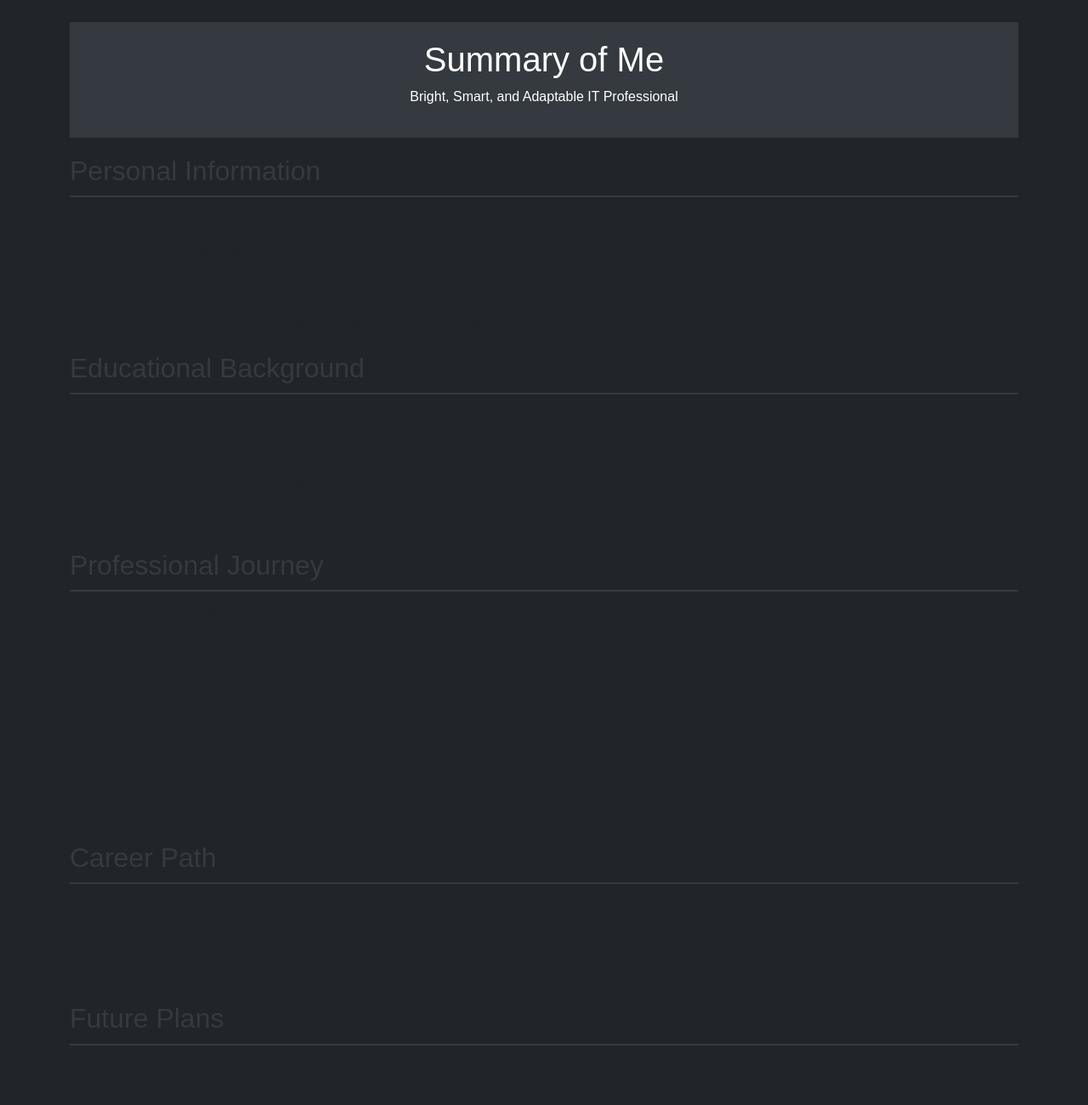
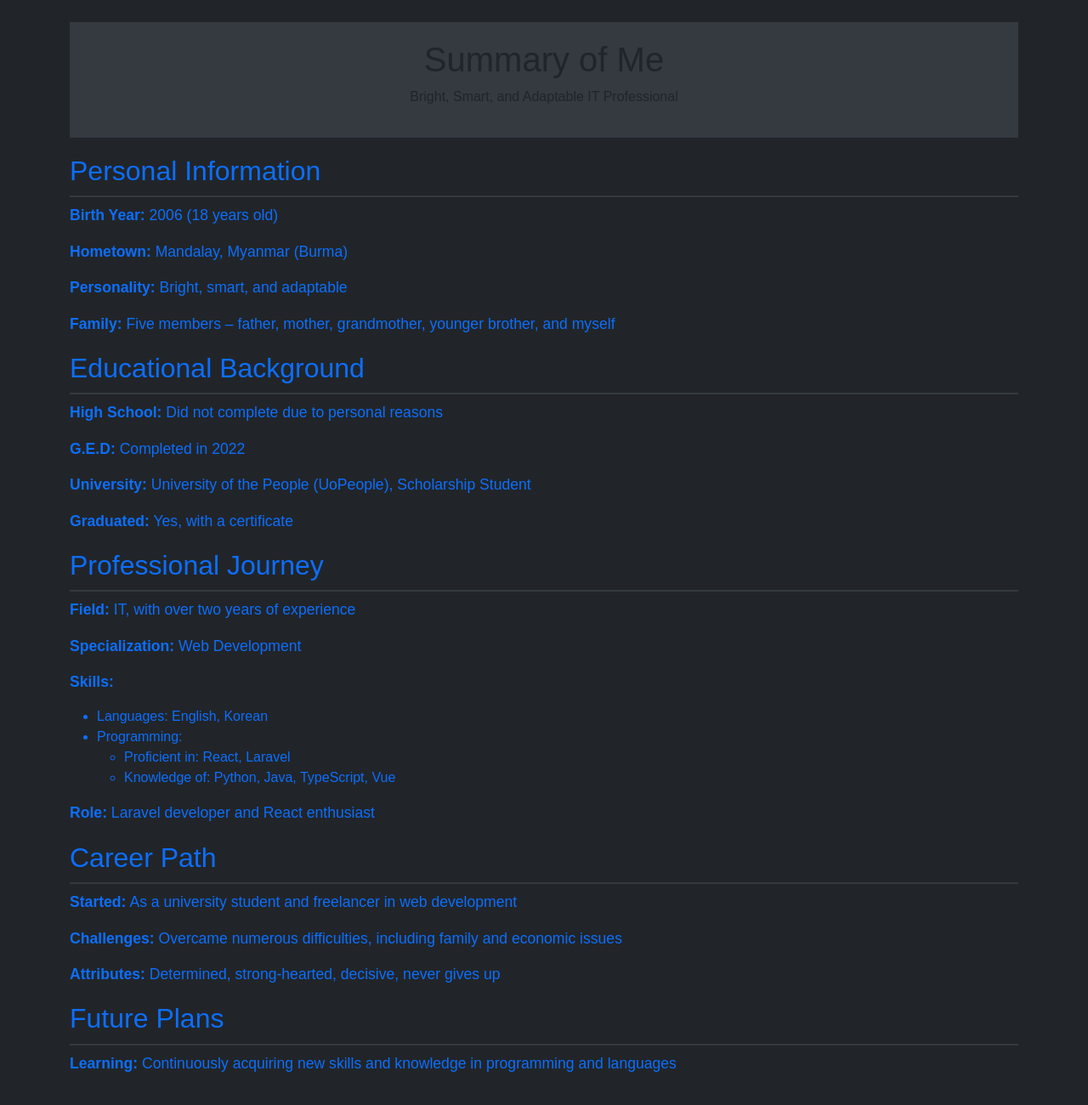
Before and after one commit to ZinSoeTun/My-Portfolio, a plain HTML site: page myDetail.html in a window 1280 px wide. Shown: the part 1162-2462 px from the top of the page at 85% size. Drawn offline with nearby package versions, Linux system fonts and the light colour scheme.

Commit message:
Update myDetail.html

```diff
--- a/myDetail.html
+++ b/myDetail.html
@@ -31,7 +31,6 @@
         }
         .profile-header {
             background-color: #343a40;
-            color: white;
             padding: 20px;
             text-align: center;
         }
@@ -39,7 +38,6 @@
             margin: 20px 0;
         }
         .profile-section h2 {
-            color: #343a40;
             border-bottom: 2px solid #343a40;
             padding-bottom: 10px;
         }
@@ -149,7 +147,7 @@
         <p>Bright, Smart, and Adaptable IT Professional</p>
     </div>
 
-    <div class="profile-section">
+    <div class="profile-section text-primary">
         <h2>Personal Information</h2>
         <p><strong>Birth Year:</strong> 2006 (18 years old)</p>
         <p><strong>Hometown:</strong> Mandalay, Myanmar (Burma)</p>
@@ -157,7 +155,7 @@
         <p><strong>Family:</strong> Five members – father, mother, grandmother, younger brother, and myself</p>
     </div>
 
-    <div class="profile-section">
+    <div class="profile-section text-primary">
         <h2>Educational Background</h2>
         <p><strong>High School:</strong> Did not complete due to personal reasons</p>
         <p><strong>G.E.D:</strong> Completed in 2022</p>
@@ -165,7 +163,7 @@
         <p><strong>Graduated:</strong> Yes, with a certificate</p>
     </div>
 
-    <div class="profile-section">
+    <div class="profile-section text-primary">
         <h2>Professional Journey</h2>
         <p><strong>Field:</strong> IT, with over two years of experience</p>
         <p><strong>Specialization:</strong> Web Development</p>
@@ -181,14 +179,14 @@
         <p><strong>Role:</strong> Laravel developer and React enthusiast</p>
     </div>
 
-    <div class="profile-section">
+    <div class="profile-section text-primary">
         <h2>Career Path</h2>
         <p><strong>Started:</strong> As a university student and freelancer in web development</p>
         <p><strong>Challenges:</strong> Overcame numerous difficulties, including family and economic issues</p>
         <p><strong>Attributes:</strong> Determined, strong-hearted, decisive, never gives up</p>
     </div>
 
-    <div class="profile-section">
+    <div class="profile-section text-primary">
         <h2>Future Plans</h2>
         <p><strong>Learning:</strong> Continuously acquiring new skills and knowledge in programming and languages</p>
     </div>
```
